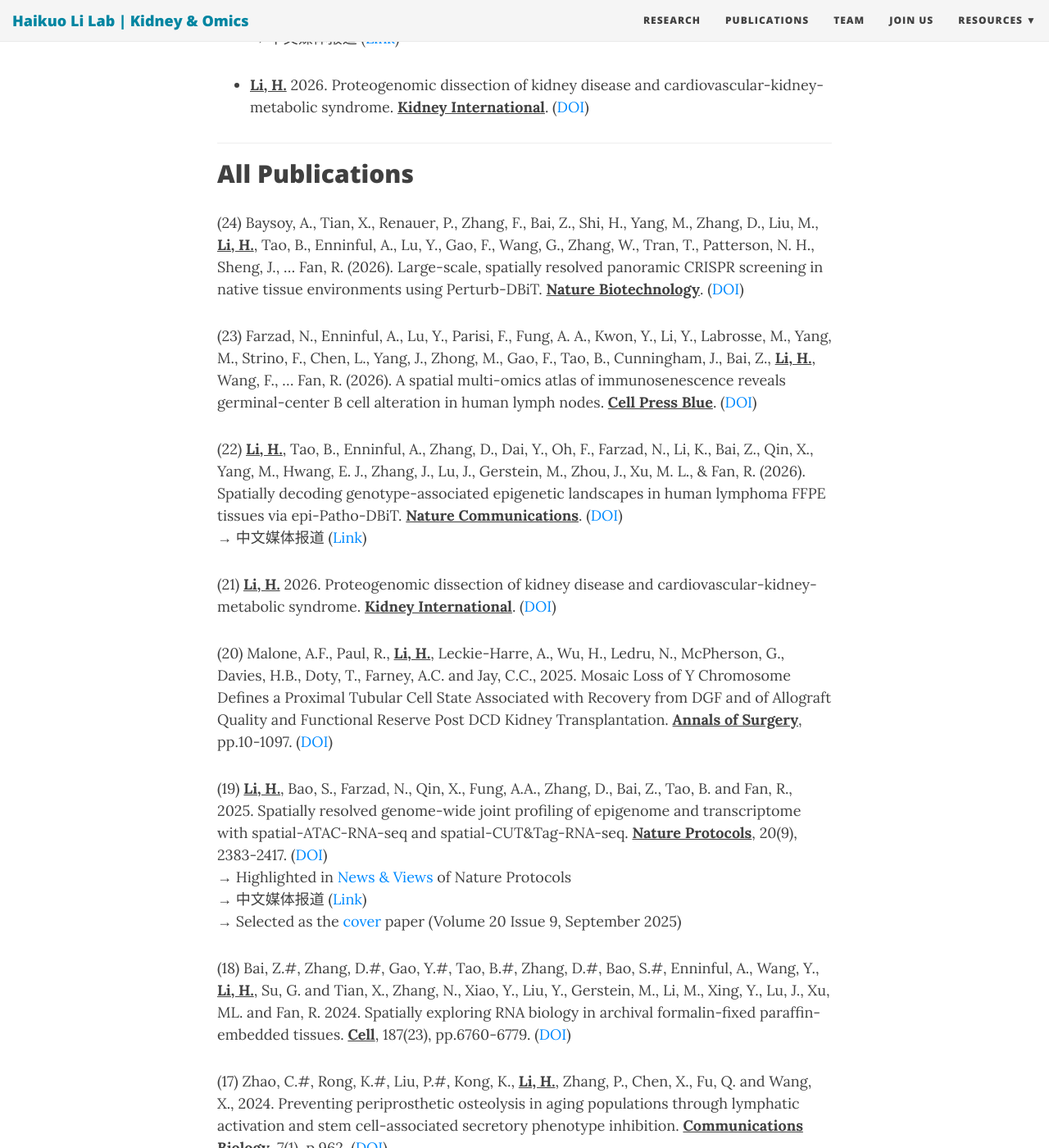
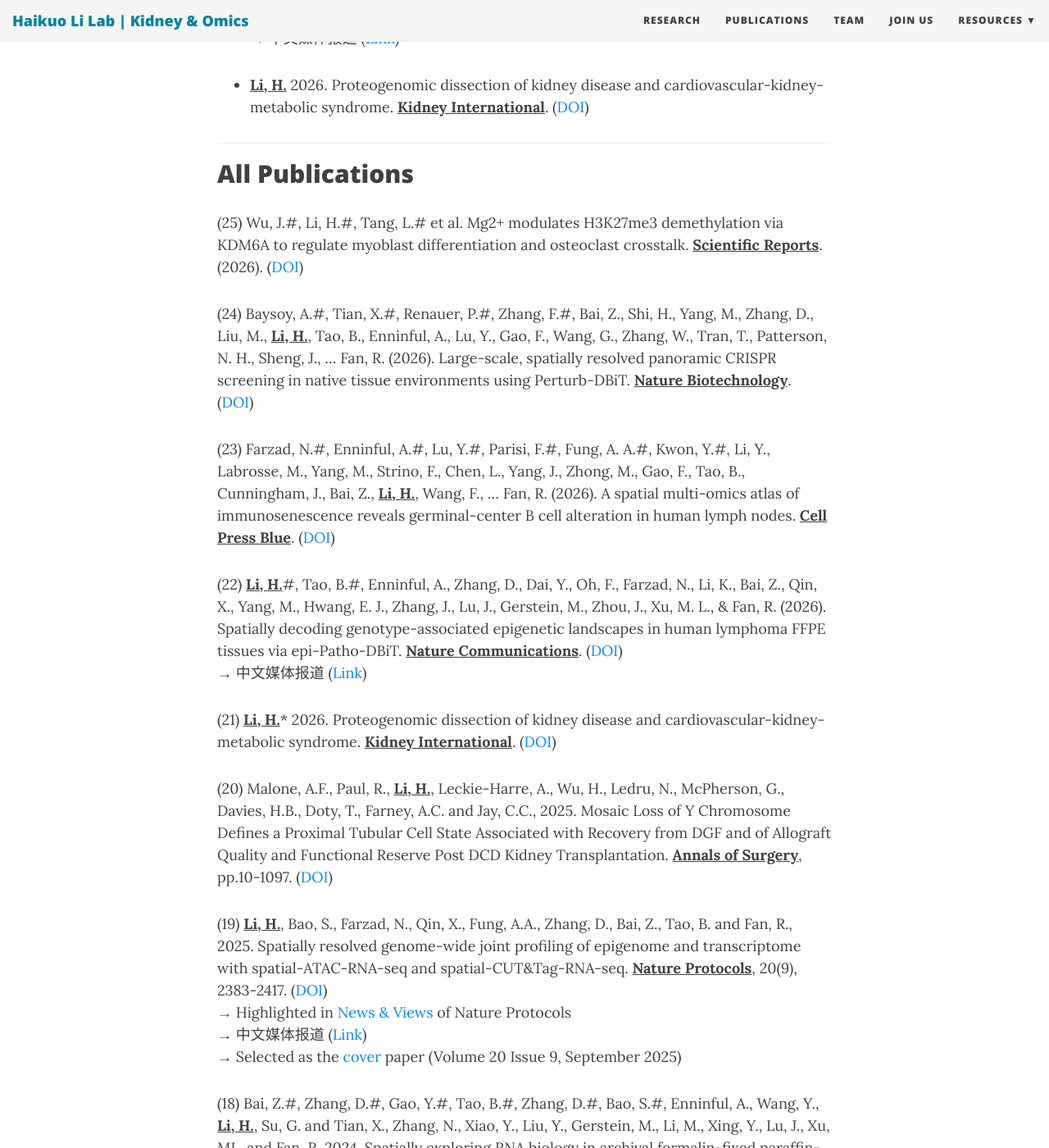
Before and after one commit to TheLiLab/thelilab.github.io, a Jekyll site: the page built from pubs.md, in a window 1280 px wide and 1400 px high, scrolled down 1454 px. Shown: the whole window at 82% size. Built offline with Jekyll 4.4.1, drawn with Linux system fonts in a browser that asks for light colours; nearby versions of some CDN libraries.

Commit message:
Update pubs.md

```diff
--- a/pubs.md
+++ b/pubs.md
@@ -47,18 +47,20 @@ bigimg:
 
 <hr>
 ## All Publications
-
-(24) Baysoy, A., Tian, X., Renauer, P., Zhang, F., Bai, Z., Shi, H., Yang, M., Zhang, D., Liu, M., <strong><u>Li, H.</u></strong>, Tao, B., Enninful, A., Lu, Y., Gao, F., Wang, G., Zhang, W., Tran, T., Patterson, N. H., Sheng, J., … Fan, R. (2026). Large-scale, spatially resolved panoramic CRISPR screening in native tissue environments using Perturb-DBiT. <strong><u>Nature Biotechnology</u></strong>. (<a href="https://doi.org/10.1038/s41587-026-03127-y" target="_blank">DOI</a>)
+(25) Wu, J.#, Li, H.#, Tang, L.# et al. Mg2+ modulates H3K27me3 demethylation via KDM6A to regulate myoblast differentiation and osteoclast crosstalk. <strong><u>Scientific Reports</u></strong>. (2026). (<a href="https://doi.org/10.1038/s41598-026-57101-4" target="_blank">DOI</a>)
 <br>
 
-(23) Farzad, N., Enninful, A., Lu, Y., Parisi, F., Fung, A. A., Kwon, Y., Li, Y., Labrosse, M., Yang, M., Strino, F., Chen, L., Yang, J., Zhong, M., Gao, F., Tao, B., Cunningham, J., Bai, Z., <strong><u>Li, H.</u></strong>, Wang, F., … Fan, R. (2026). A spatial multi-omics atlas of immunosenescence reveals germinal-center B cell alteration in human lymph nodes. <strong><u>Cell Press Blue</u></strong>. (<a href="https://doi.org/10.1016/j.cpblue.2026.100053" target="_blank">DOI</a>)
+(24) Baysoy, A.#, Tian, X.#, Renauer, P.#, Zhang, F.#, Bai, Z., Shi, H., Yang, M., Zhang, D., Liu, M., <strong><u>Li, H.</u></strong>, Tao, B., Enninful, A., Lu, Y., Gao, F., Wang, G., Zhang, W., Tran, T., Patterson, N. H., Sheng, J., … Fan, R. (2026). Large-scale, spatially resolved panoramic CRISPR screening in native tissue environments using Perturb-DBiT. <strong><u>Nature Biotechnology</u></strong>. (<a href="https://doi.org/10.1038/s41587-026-03127-y" target="_blank">DOI</a>)
 <br>
 
-(22) <strong><u>Li, H.</u></strong>, Tao, B., Enninful, A., Zhang, D., Dai, Y., Oh, F., Farzad, N., Li, K., Bai, Z., Qin, X., Yang, M., Hwang, E. J., Zhang, J., Lu, J., Gerstein, M., Zhou, J., Xu, M. L., & Fan, R. (2026). Spatially decoding genotype-associated epigenetic landscapes in human lymphoma FFPE tissues via epi-Patho-DBiT. <strong><u>Nature Communications</u></strong>. (<a href="https://doi.org/10.1038/s41467-026-71576-9" target="_blank">DOI</a>)<br>
+(23) Farzad, N.#, Enninful, A.#, Lu, Y.#, Parisi, F.#, Fung, A. A.#, Kwon, Y.#, Li, Y., Labrosse, M., Yang, M., Strino, F., Chen, L., Yang, J., Zhong, M., Gao, F., Tao, B., Cunningham, J., Bai, Z., <strong><u>Li, H.</u></strong>, Wang, F., … Fan, R. (2026). A spatial multi-omics atlas of immunosenescence reveals germinal-center B cell alteration in human lymph nodes. <strong><u>Cell Press Blue</u></strong>. (<a href="https://doi.org/10.1016/j.cpblue.2026.100053" target="_blank">DOI</a>)
+<br>
+
+(22) <strong><u>Li, H.</u></strong>#, Tao, B.#, Enninful, A., Zhang, D., Dai, Y., Oh, F., Farzad, N., Li, K., Bai, Z., Qin, X., Yang, M., Hwang, E. J., Zhang, J., Lu, J., Gerstein, M., Zhou, J., Xu, M. L., & Fan, R. (2026). Spatially decoding genotype-associated epigenetic landscapes in human lymphoma FFPE tissues via epi-Patho-DBiT. <strong><u>Nature Communications</u></strong>. (<a href="https://doi.org/10.1038/s41467-026-71576-9" target="_blank">DOI</a>)<br>
 →	中文媒体报道 (<a href="https://mp.weixin.qq.com/s/0Wey93u1f5awT6Po8-4cEA" target="_blank">Link</a>)
 <br>
 
-(21) <strong><u>Li, H.</u></strong> 2026. Proteogenomic dissection of kidney disease and cardiovascular-kidney-metabolic syndrome. <strong><u>Kidney International</u></strong>. (<a href="https://doi.org/10.1016/j.kint.2025.12.038" target="_blank">DOI</a>)
+(21) <strong><u>Li, H.</u></strong>* 2026. Proteogenomic dissection of kidney disease and cardiovascular-kidney-metabolic syndrome. <strong><u>Kidney International</u></strong>. (<a href="https://doi.org/10.1016/j.kint.2025.12.038" target="_blank">DOI</a>)
 <br>
 
 (20) Malone, A.F., Paul, R., <strong><u>Li, H.</u></strong>, Leckie-Harre, A., Wu, H., Ledru, N., McPherson, G., Davies, H.B., Doty, T., Farney, A.C. and Jay, C.C., 2025. Mosaic Loss of Y Chromosome Defines a Proximal Tubular Cell State Associated with Recovery from DGF and of Allograft Quality and Functional Reserve Post DCD Kidney Transplantation. <strong><u>Annals of Surgery</u></strong>, pp.10-1097. (<a href="https://doi.org/10.1097/sla.0000000000006830" target="_blank">DOI</a>)
```
